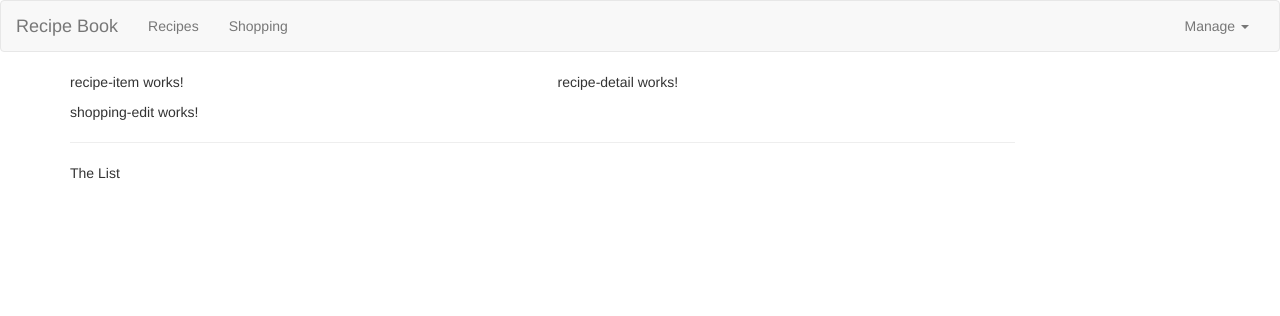
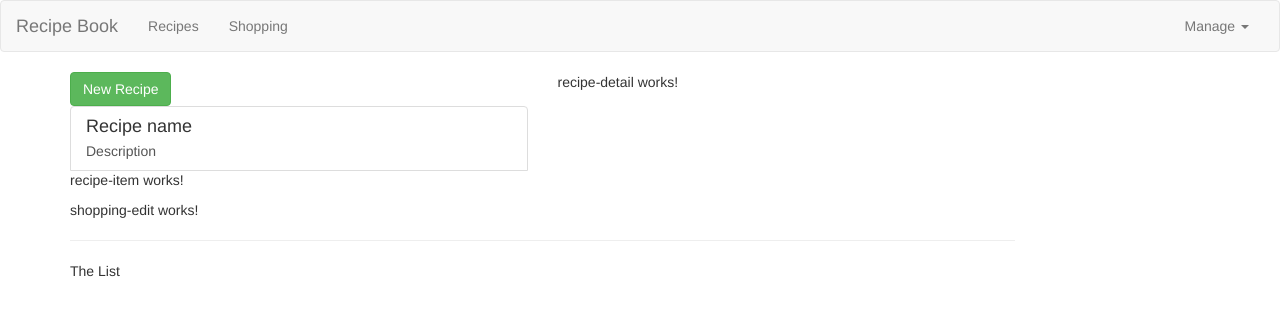
Before and after one commit to taruncx101/shopping-and-recipe-angular-app, an Angular app: page / in a window 1280 px wide. Shown: the top 316 px of the page. Built offline with nearby package versions, Linux system fonts and the light colour scheme.

Commit message:
create recipe model and adding content

```diff
--- a/src/app/recipes/recipe-list/recipe-list.component.html
+++ b/src/app/recipes/recipe-list/recipe-list.component.html
@@ -1 +1,21 @@
-<app-recipe-item></app-recipe-item>
+<div class="row">
+  <div class="col-xs-12">
+    <button class="btn btn-success">New Recipe</button>
+  </div>
+</div>
+<div class="row">
+  <div class="col-xs-12">
+    <a href="#" class="list-group-item clearfix">
+      <div class="pull-left">
+        <h4 class="list-group-item-heading">
+          Recipe name
+        </h4>
+        <p class="list-group-item-text">Description</p>
+        <span class="pull-right">
+          <img src="" alt="" class="img-responsive" style="max-height:50px;">
+        </span>
+      </div>
+    </a>
+      <app-recipe-item></app-recipe-item>
+  </div>
+</div>
--- a/src/app/recipes/recipe-list/recipe-list.component.ts
+++ b/src/app/recipes/recipe-list/recipe-list.component.ts
@@ -1,4 +1,5 @@
 import { Component, OnInit } from '@angular/core';
+import { Recipe } from '../recipe.model';
 
 @Component({
   selector: 'app-recipe-list',
@@ -7,6 +8,9 @@
 })
 export class RecipeListComponent implements OnInit {
 
+  recipies: Recipe[] = [
+    new Recipe('A Test Recipe', 'This is simply a test', 'https://cdn.pixabay.com/photo/2016/06/15/19/09/food-1459693_960_720.jpg')
+  ];
   constructor() { }
 
   ngOnInit() {
--- /dev/null
+++ b/src/app/recipes/recipe.model.ts
@@ -0,0 +1,11 @@
+export class Recipe {
+  public name: string;
+  public description: string;
+  public imagePath: string;
+
+  constructor(name: string, desc: string, imagePath: string) {
+    this.name = name;
+    this.description = desc;
+    this.imagePath = imagePath;
+  }
+}
```
